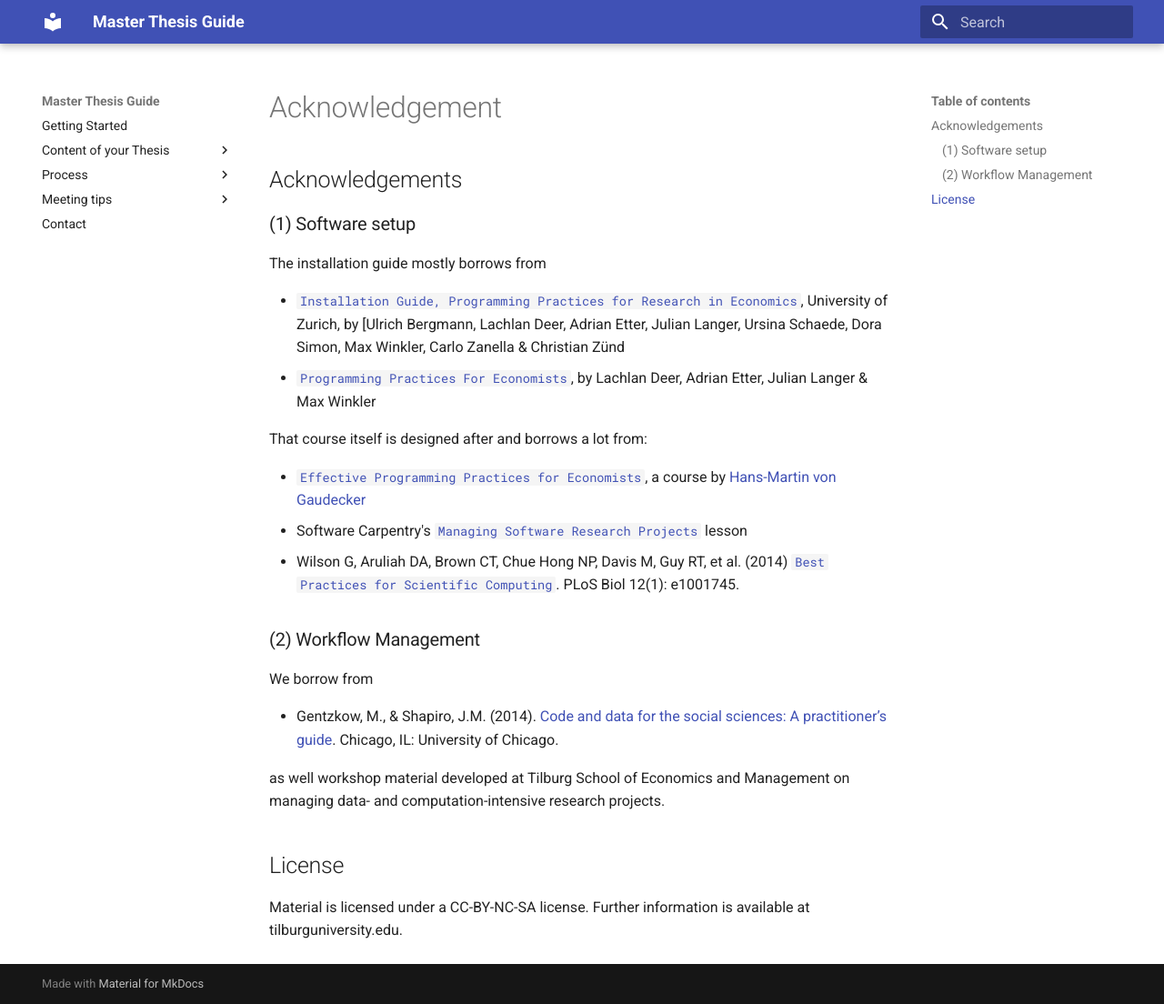
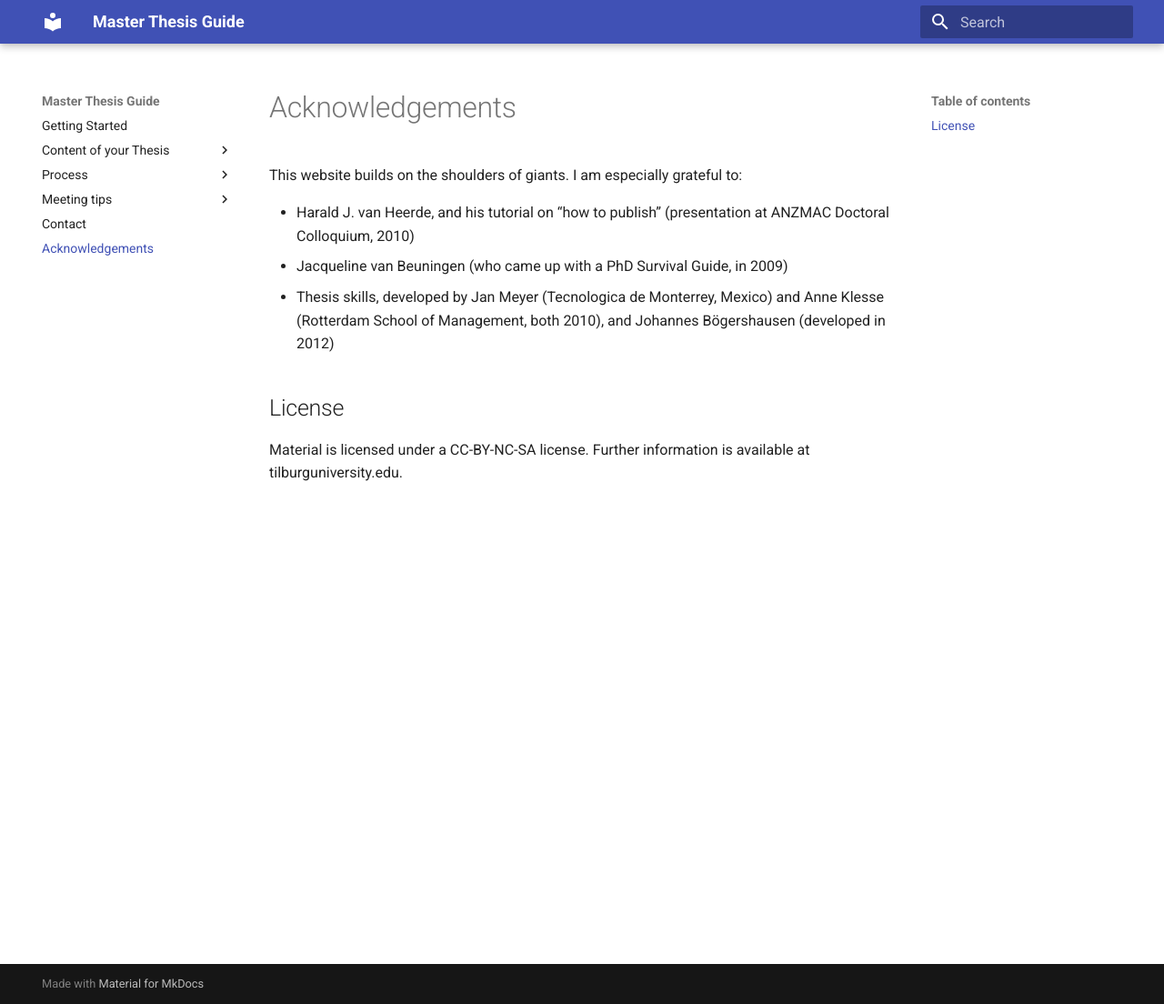
Before and after one commit to hannesdatta/thesis-guide-deprec, an MkDocs documentation site: the page built from docs/acknowledgement.md, in a window 1280 px wide and 1104 px high. Shown: the whole window at 91% size. Built offline with MkDocs 1.6.1 and Material for MkDocs 9.7.7, drawn with Linux system fonts in a browser that asks for light colours.

```diff
--- a/docs/acknowledgement.md
+++ b/docs/acknowledgement.md
@@ -1,25 +1,10 @@
-## Acknowledgements
+This website builds on the shoulders of giants. I am especially grateful to:
 
-### (1) Software setup
-
-The installation guide mostly borrows from
-
-* [`Installation Guide, Programming Practices for Research in Economics`](https://pp4rs.github.io/installation-guide/), University of Zurich, by [Ulrich Bergmann, Lachlan Deer, Adrian Etter, Julian Langer, Ursina Schaede, Dora Simon, Max Winkler, Carlo Zanella & Christian Zünd
-* [`Programming Practices For Economists`](pp4rs.github.io/2017-uzh), by Lachlan Deer, Adrian Etter, Julian Langer & Max Winkler
-
-That course itself is designed after and borrows a lot from:
-
-* [`Effective Programming Practices for Economists`](http://wiwi.uni-bonn.de/gaudecker/teaching/prog_econ_slides.html#prog-econ-slides), a course by [Hans-Martin von Gaudecker](http://wiwi.uni-bonn.de/gaudecker/index.html)
-* Software Carpentry's [`Managing Software Research Projects`](https://swcarpentry.github.io/managing-research-software-projects/) lesson
-* Wilson G, Aruliah DA, Brown CT, Chue Hong NP, Davis M, Guy RT, et al. (2014) [`Best Practices for Scientific Computing`](https://doi.org/10.1371/journal.pbio.1001745). PLoS Biol 12(1): e1001745.
-
-### (2) Workflow Management
-
-We borrow from
-
-* Gentzkow, M., & Shapiro, J.M. (2014). [Code and data for the social sciences: A practitioner’s guide](https://home.bi.no/charlotte.ostergaard/students/CodeAndData.pdf). Chicago, IL: University of Chicago.
-
-as well workshop material developed at Tilburg School of Economics and Management on managing data- and computation-intensive research projects.
+* Harald J. van Heerde, and his tutorial on “how to publish” (presentation at ANZMAC
+Doctoral Colloquium, 2010)
+* Jacqueline van Beuningen (who came up with a PhD Survival Guide, in 2009)
+* Thesis skills, developed by Jan Meyer (Tecnologica de Monterrey, Mexico) and Anne
+Klesse (Rotterdam School of Management, both 2010), and Johannes Bögershausen (developed in 2012)
 
 ## License
 
--- a/mkdocs.yml
+++ b/mkdocs.yml
@@ -23,7 +23,7 @@ nav:
 - Meeting tips:
   - Meeting 1: meetings/one.md
 - Contact: contact.md
-#- Acknowledgements: acknowledgement.md
+- Acknowledgements: acknowledgement.md
 
 theme:
   name: 'material'
```
Also changed, not shown: docs/content/contribution.md (+4 -0 lines), docs/content/topic.md (+37 -0 lines), docs/index.md (+5 -1 lines), docs/overview.png (added).
